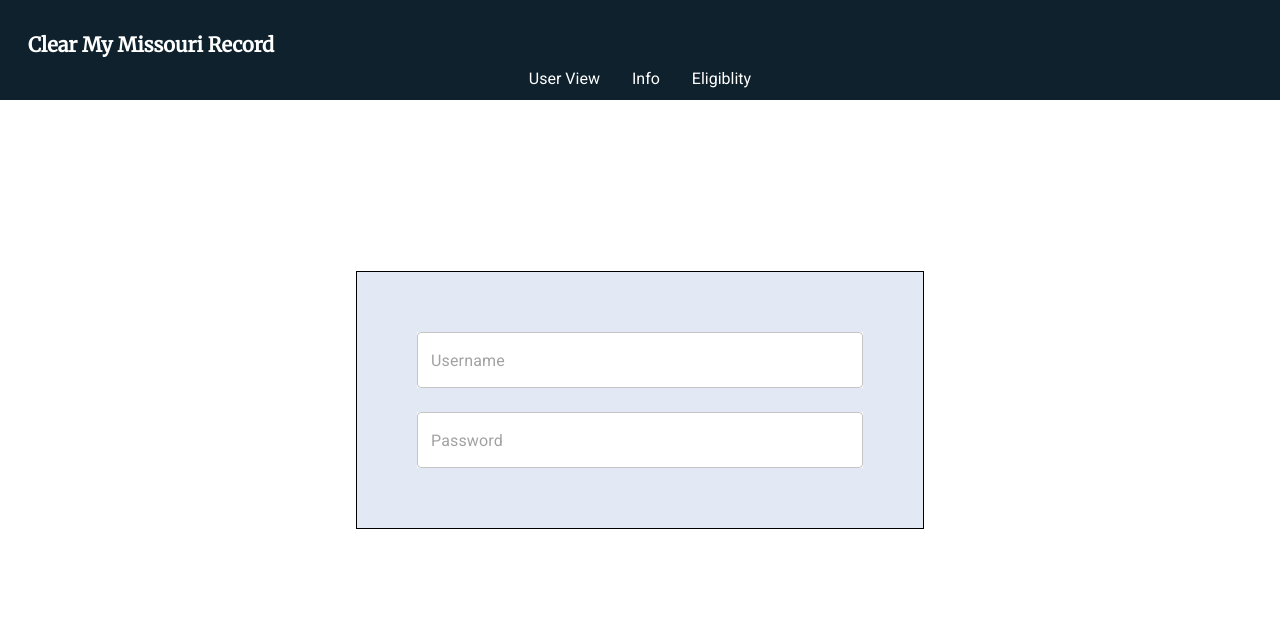
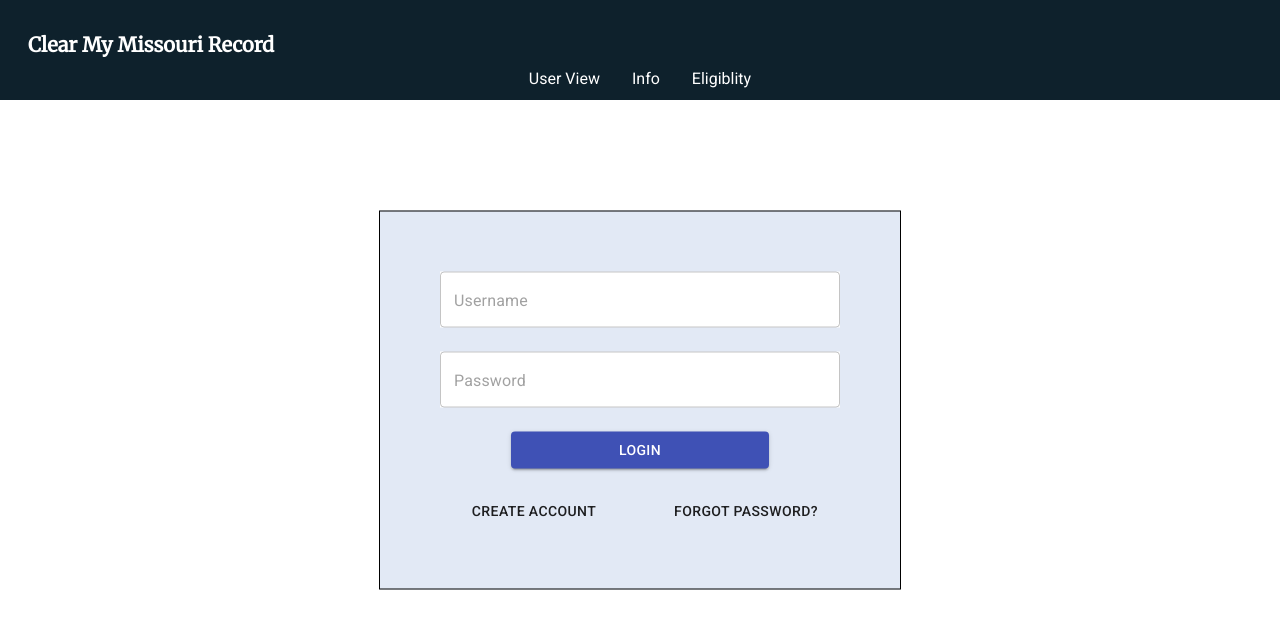
Before and after one commit to ShawonC/arch-city-cmr-app, a React (Create React App) app in the folder frontend/: page /login in a window 1280 px wide. Shown: the top 628 px of the page. Built offline with nearby package versions, Linux system fonts and the light colour scheme.

Commit message:
Finished login page

```diff
--- a/frontend/src/pages/login.jsx
+++ b/frontend/src/pages/login.jsx
@@ -1,10 +1,9 @@
 import React from 'react';
-import { Box, TextField, Grid } from '@material-ui/core';
+import { Box, TextField, Grid, Button} from '@material-ui/core';
 
 
 export default function Login() {
 	return (
-    <div className='login-screen'>
     <Box className='login-window'
       border={1}>
         <Grid container spacing={3}>
@@ -24,34 +23,29 @@ export default function Login() {
                 placeholder
             </TextField>
           </Grid>
+          <Grid item xs={2}></Grid>
+          <Grid item xs={8}>
+            <Button fullWidth='true'
+              variant="contained"
+              color="primary"
+              >
+              Login
+            </Button>
+          </Grid>
+          <Grid item xs={2}></Grid>
+          <Grid item xs={6}>
+            <Button variant='text'
+              fullWidth='true'>
+              Create Account
+            </Button>
+          </Grid>
+          <Grid item xs={6}>
+            <Button variant='text'
+              fullWidth='true'>
+              Forgot Password?
+            </Button>
+          </Grid>
         </Grid>
     </Box>
-    </div>
   );
 };
-
-/*
-<Grid container spacing={3}>
-            <Grid classname='login-prompt'
-              item xs={4}>
-              Username:
-            </Grid>
-            <Grid item xs={8}>
-            <TextField className='login-box'
-              placeholder='Username'
-              variant='outlined'>
-                placeholder
-            </TextField>
-            </Grid>
-            <Grid classname='login-prompt'
-              item xs={4}>
-              Password:
-            </Grid>
-            <Grid item xs={8}>
-              <TextField className='login-box'
-                placeholder='Password'
-                variant='outlined'>
-                  placeholder
-              </TextField>
-            </Grid>
-          </Grid>*/
--- a/frontend/src/style.css
+++ b/frontend/src/style.css
@@ -183,10 +183,6 @@ body{
 
 /*login styling*/
 
-.login-screen{
-    background-color: green;
-}
-
 .login-window {
     position: absolute;
     padding: 60px 60px;
@@ -194,10 +190,11 @@ body{
     top: 50%;
     transform: translate(-50%, -50%);
     background-color:#e2e9f5;
+    max-width: 400px;
 }
 
-.login-prompt{
-    text-align: right;
+.login-button{
+    text-align: center;
 }
 .login-box {
     background-color: white;
```
Lines whose indentation alone changed are shown as unchanged.
